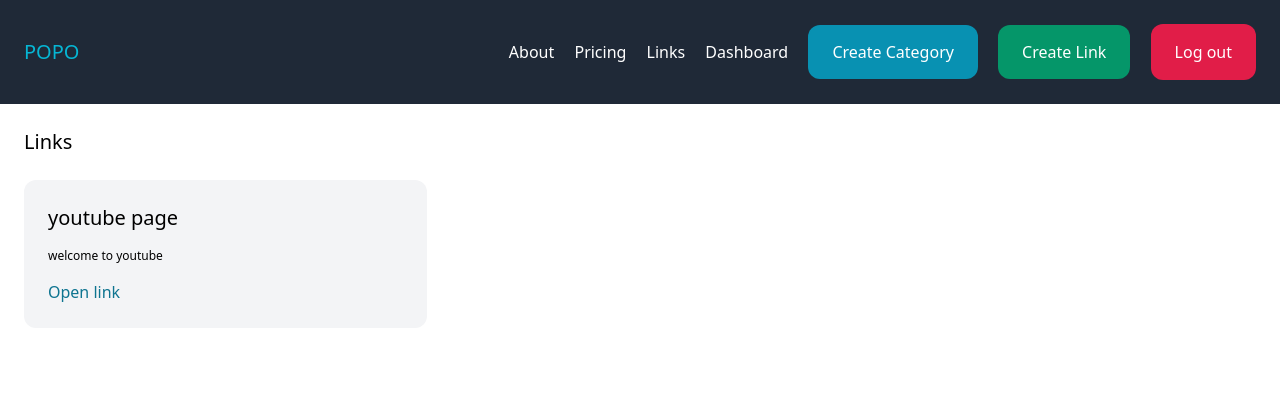
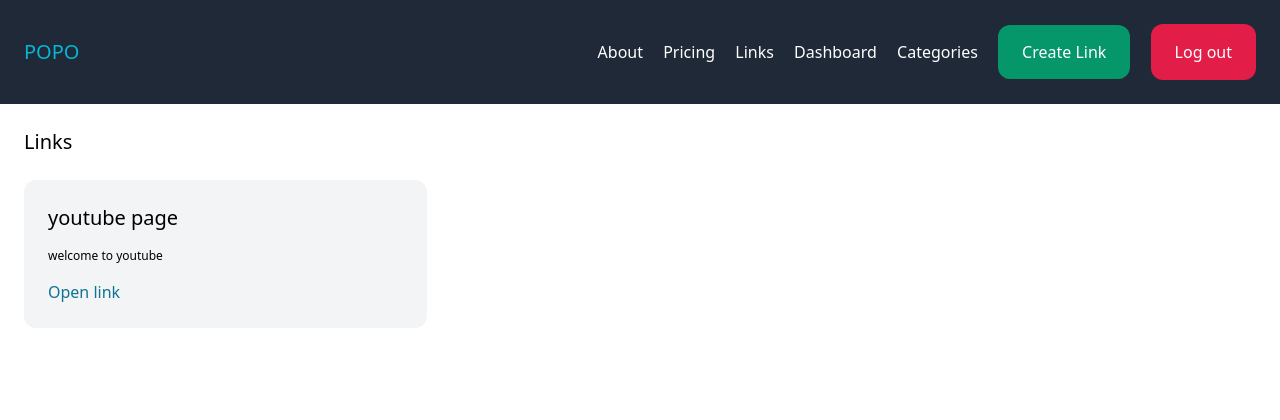
Before and after one commit to Edwinromerojr/django-SaaS, a Django app: page /links/ in a window 1280 px wide. Shown: the top 420 px of the page. Run offline with Django 5.2, Linux system fonts and the light colour scheme; a user stored in the database is signed in; data comes from the database, SQL or seed files in the repository; some libraries are stand-ins or nearby versions.

Commit message:
categories

```diff
--- a/core/templates/core/base.html
+++ b/core/templates/core/base.html
@@ -18,7 +18,7 @@
             {% if request.user.is_authenticated %}
                 <a href="{% url 'links:links' %}" class="text-white">Links</a>
                 <a href="{% url 'dashboard:dashboard' %}" class="text-white">Dashboard</a>
-                <a href="{% url 'links:create_category' %}" class="py-4 px-6 bg-cyan-600 text-white rounded-xl">Create Category</a>
+                <a href="{% url 'links:categories' %}" class="text-white">Categories</a>
                 <a href="{% url 'links:create_link' %}" class="py-4 px-6 bg-emerald-600 text-white rounded-xl">Create Link</a>
                 <form action="{% url 'accounts:logout' %}" method="post" style="display:inline;">
                     {% csrf_token %}
--- a/link/urls.py
+++ b/link/urls.py
@@ -6,6 +6,7 @@ app_name = 'links'
 
 urlpatterns = [
     path('', views.links, name='links'),
-    path('create-category/', views.create_category, name='create_category'),
+    path('categories/', views.categories, name='categories'),
+    path('categories/create-category/', views.create_category, name='create_category'),
     path('create-link/', views.create_link, name='create_link'),
 ]
--- a/link/views.py
+++ b/link/views.py
@@ -5,6 +5,13 @@
 from .forms import CategoryForm, LinkForm
 
 # Create your views here.
+@login_required
+def categories(request):
+    categories = Category.objects.filter(created_by=request.user)
+
+    return render(request, 'link/categories.html', {'categories': categories,})
+
+
 @login_required
 def create_category(request):
     if request.method == 'POST':
```
Also changed, not shown: link/templates/link/categories.html (added, +19 -0 lines).
